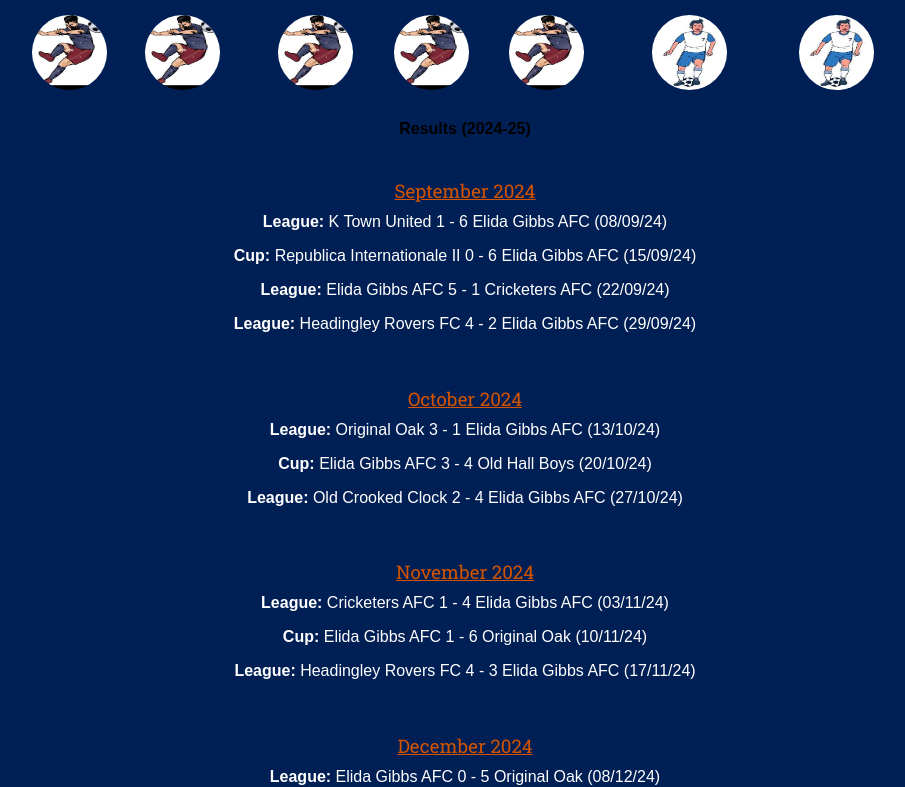
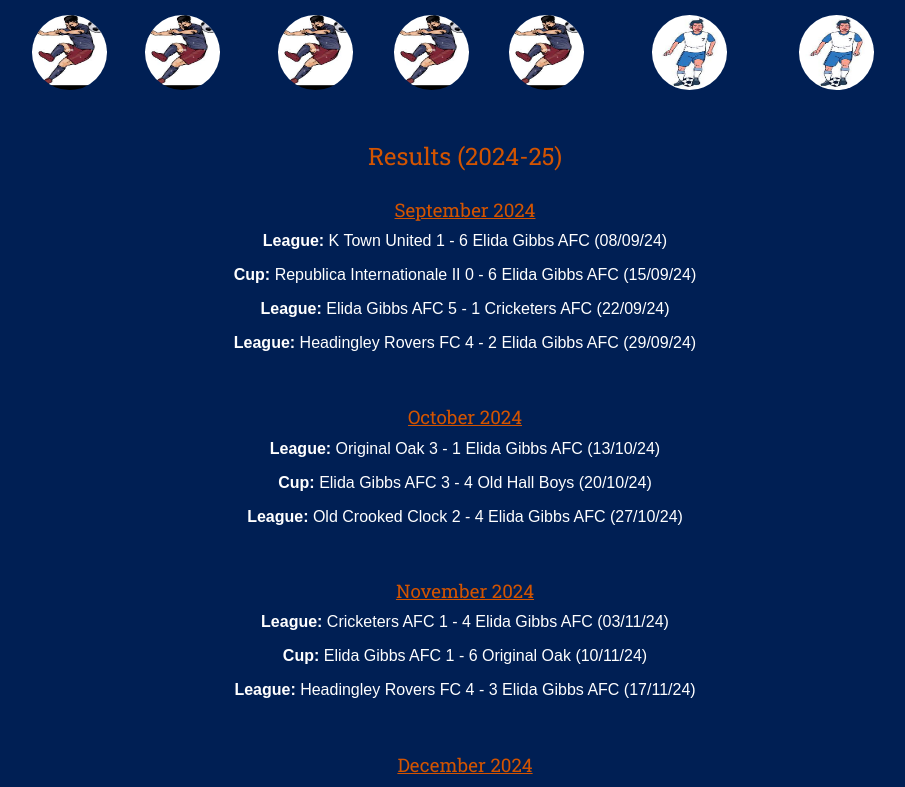
Before and after one commit to SO-1993/Elida-Gibbs-React-Website, a React (Vite) app: page /first-team in a window 1280 px wide. Shown: the part 1220-2007 px from the top of the page, without its empty margins (175-1080 px from the left). Built offline with nearby package versions, Linux system fonts and the light colour scheme.

Commit message:
slight edit on fixtures styling

```diff
--- a/src/FirstTeam.jsx
+++ b/src/FirstTeam.jsx
@@ -224,16 +224,15 @@ function FirstTeam() {
           <div className="first-team-attacker">
             <p>Harry Whittaker</p>
             <img
-              src="./utils/images/midfielder-placeholder.jpg"
+              src="/utils/images/midfielder-placeholder.jpg"
               alt="midfielder-placeholder-image"
               className="attacker-avatar"
             />
           </div>
         </div>
         <div className="first-team-results">
-          <div>
-            <b>Results (2024-25)</b>
-          </div>
+          <h2>Results (2024-25)</h2>
+
           <div className="september-fixtures">
             <h3>September 2024</h3>
             <div>
@@ -286,12 +285,12 @@ function FirstTeam() {
               (15/12/24)
             </div>
           </div>
-          <div className="january-fixtures">
+          {/* <div className="january-fixtures">
             <h3>January 2025</h3>
             <div>
               <b>League:</b> Elida Gibbs AFC X - Y Northern Star (05/01/24)
             </div>
-          </div>
+          </div> */}
         </div>
       </div>
     </div>
--- a/src/style.css
+++ b/src/style.css
@@ -265,6 +265,11 @@ footer .footer-section:last-child p {
   line-height: 1.5;
 }
 
+.first-team-results h2 {
+  margin-bottom: 5px;
+  text-decoration: none;
+}
+
 .first-team-results h3 {
   color: #d35400;
   margin-bottom: 5px;
@@ -282,6 +287,7 @@ footer .footer-section:last-child p {
 .first-team-results div > div {
   margin-bottom: 10px; /* space between each fixture */
 }
+
 
 /* Leaderboard Styling */
 
```
